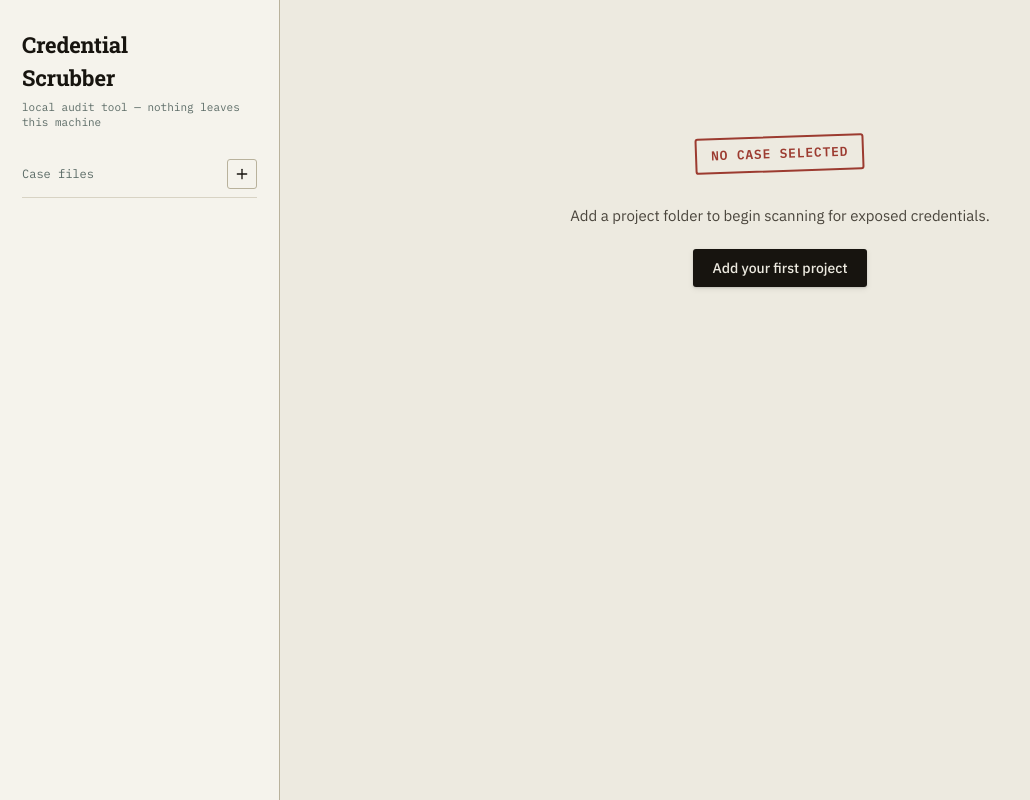
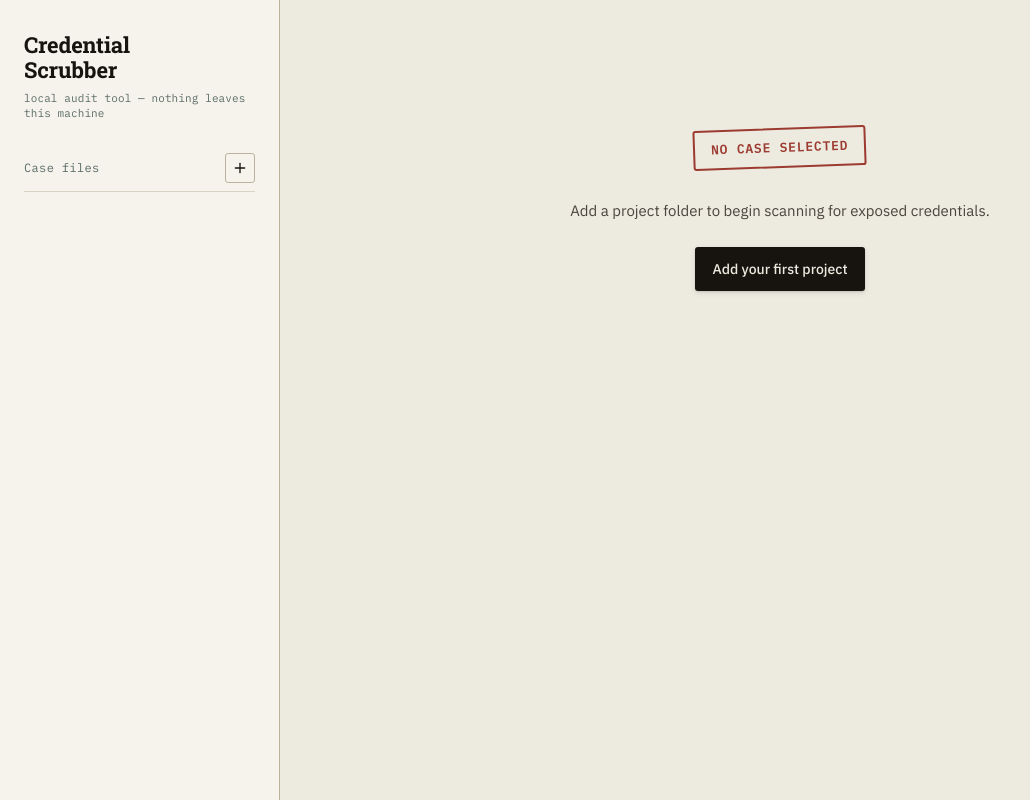
Before and after one commit to Mugilan718/credential-scrubber, a Flask app: page / in a window 1280 px wide. Shown: the whole page, without its empty margins (0-1030 px from the left). Run offline with Flask 3, Linux system fonts and the light colour scheme; data that the repository does not hold is empty.

Commit message:
UI polish 2/7: consistent spacing scale and heading typography
Second pass of the UI polish - purely visual, no logic changes.

Adds a 4px-base spacing scale as CSS custom properties
(--space-1 through --space-12: 4/8/12/16/24/32/48px) and replaces
ad-hoc margin/padding/gap values throughout with it, so spacing reads
as a deliberate system instead of scattered one-off numbers (a mix of
6px/7px/8px/10px/14px/18px/20px/22px/28px for conceptually similar
gaps, snapped to the nearest scale step).

Also: explicit line-height on h1/h2/h3 and the modal title (previously
relying on browser default), plus a touch of letter-spacing on small
mono "label" text (drawer subtitle, section titles, tab labels, rules
column titles, table headers) for a crisper, more intentional look at
that size.

Verified via Playwright: full scan still returns the 34-entry
baseline, all tabs/modals render correctly, no console errors, no
layout breakage from the spacing changes.

Co-Authored-By: Claude Sonnet 5 <noreply@anthropic.com>

```diff
--- a/static/style.css
+++ b/static/style.css
@@ -11,6 +11,16 @@
   --mono: 'IBM Plex Mono', monospace;
   --sans: 'IBM Plex Sans', sans-serif;
   --slab: 'Roboto Slab', serif;
+
+  /* Spacing scale - 4px base unit. Use these for margin/padding/gap instead
+     of ad-hoc pixel values, so spacing reads as intentional throughout. */
+  --space-1: 4px;
+  --space-2: 8px;
+  --space-3: 12px;
+  --space-4: 16px;
+  --space-6: 24px;
+  --space-8: 32px;
+  --space-12: 48px;
 }
 
 * { box-sizing: border-box; }
@@ -38,17 +48,18 @@ body {
   flex-shrink: 0;
   background: var(--paper-raised);
   border-right: 1px solid var(--line-strong);
-  padding: 28px 22px;
+  padding: var(--space-8) var(--space-6);
   display: flex;
   flex-direction: column;
-  gap: 28px;
+  gap: var(--space-8);
 }
 
 .drawer-header h1 {
   font-family: var(--slab);
   font-size: 22px;
   font-weight: 700;
-  margin: 0 0 6px 0;
+  line-height: 1.15;
+  margin: 0 0 var(--space-2) 0;
   letter-spacing: -0.01em;
 }
 
@@ -58,6 +69,7 @@ body {
   color: var(--slate);
   margin: 0;
   line-height: 1.4;
+  letter-spacing: 0.01em;
 }
 
 .drawer-section-title {
@@ -66,9 +78,10 @@ body {
   justify-content: space-between;
   font-family: var(--mono);
   font-size: 12px;
+  letter-spacing: 0.03em;
   color: var(--slate);
-  margin-bottom: 10px;
-  padding-bottom: 8px;
+  margin-bottom: var(--space-3);
+  padding-bottom: var(--space-2);
   border-bottom: 1px solid var(--line);
 }
 
@@ -136,7 +149,7 @@ body {
 
 .main-panel {
   flex: 1;
-  padding: 40px 48px;
+  padding: var(--space-8) var(--space-12);
   overflow-y: auto;
 }
 
@@ -156,15 +169,16 @@ body {
   letter-spacing: 0.06em;
   color: var(--stamp-red);
   border: 2px solid var(--stamp-red);
-  padding: 6px 14px;
+  padding: var(--space-2) var(--space-4);
   border-radius: 3px;
   transform: rotate(-2deg);
-  margin-bottom: 18px;
+  margin-bottom: var(--space-4);
 }
 
 .empty-state p {
   color: var(--ink-soft);
-  margin-bottom: 22px;
+  margin-bottom: var(--space-6);
+  line-height: 1.6;
 }
 
 /* ---------- Buttons ---------- */
@@ -173,11 +187,11 @@ body {
   display: inline-flex;
   align-items: center;
   justify-content: center;
-  gap: 7px;
+  gap: var(--space-2);
   font-family: var(--sans);
   font-size: 14px;
   font-weight: 500;
-  padding: 9px 18px;
+  padding: var(--space-3) var(--space-4);
   border-radius: 3px;
   border: 1px solid transparent;
   cursor: pointer;
```
Also changed, not shown: other parts of static/style.css (+53 -47 lines).
